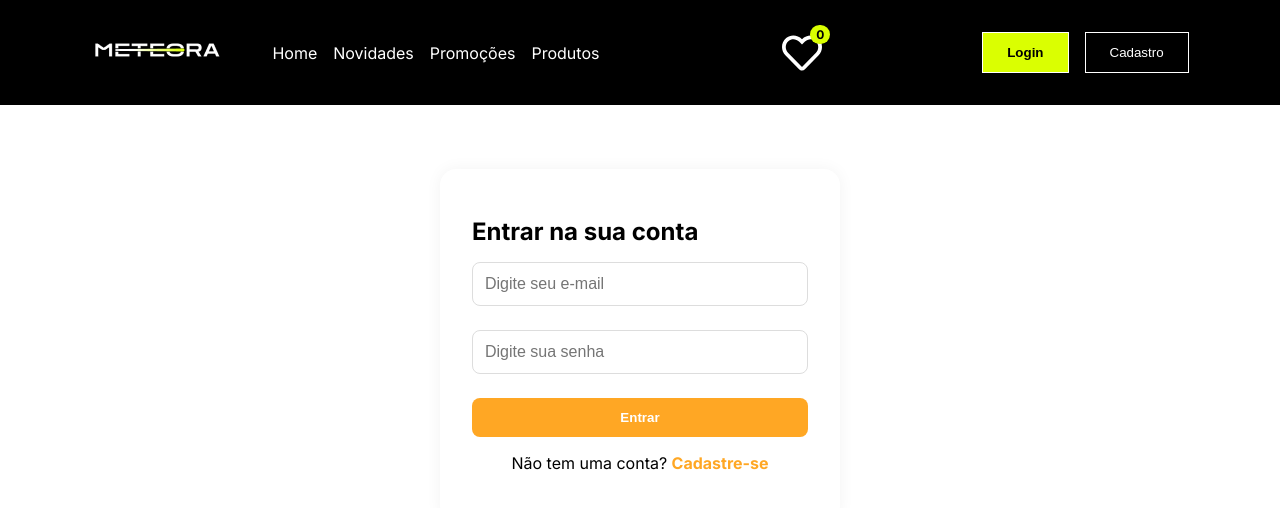
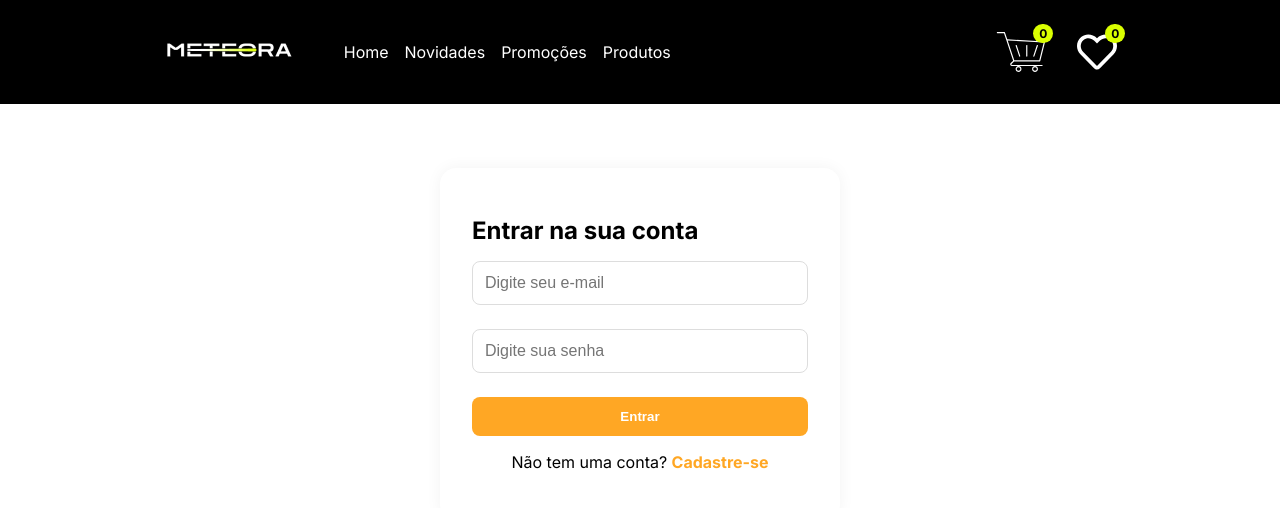
Before and after one commit to danielcoosta1/Meteora, a React (Vite) app: page /login in a window 1280 px wide. Shown: the top 508 px of the page. Built offline with nearby package versions, Linux system fonts and the light colour scheme; no server answers.

Commit message:
Alterando para o icone de carrinho aparecer em todas as pagina, e alterando a forma que os botões de cadastro e login aparecem

```diff
--- a/src/components/BarraDeNavegacao/index.jsx
+++ b/src/components/BarraDeNavegacao/index.jsx
@@ -25,11 +25,13 @@ import { NavLink } from "react-router-dom";
 
 import { useLocation } from "react-router-dom";
 import { useProdutos } from "../../hooks/useProdutos";
+import { useAuth } from "../../hooks/useAuth";
 
 const BarraDeNavegacao = () => {
   const { carrinho, abrirMenu } = useCarrinho();
   const { termoBusca, setTermoBusca } = useProdutos(); // Importa o hook de carrinho
   const { favoritos } = useFavoritos();
+  const { usuario } = useAuth();
 
   const location = useLocation();
   const rotaAtual = location.pathname;
@@ -44,10 +46,6 @@ const BarraDeNavegacao = () => {
   // Flags para verificar as rotas específicas
   const exibirCampoBusca =
     rotaAtual === "/produtos" || rotaAtual === "/favoritos";
-  const exibirIconeCarrinho =
-    rotaAtual === "/" ||
-    rotaAtual === "/favoritos" ||
-    rotaAtual === "/produtos";
 
   return (
     <NavEstilizada>
@@ -84,7 +82,6 @@ const BarraDeNavegacao = () => {
         )}
 
         <ContainerIcones>
-          {exibirIconeCarrinho && (
           <IconeCarrinho onClick={abrirMenu}>
             <ImgEstilizada
               src={iconeCarrinho}
@@ -94,7 +91,6 @@ const BarraDeNavegacao = () => {
               {carrinho.reduce((acc, item) => acc + item.quantidade, 0)}
             </span>
           </IconeCarrinho>
-          )}
 
           <NavLink to="/favoritos">
             {({ isActive }) => (
@@ -105,6 +101,7 @@ const BarraDeNavegacao = () => {
             )}
           </NavLink>
         </ContainerIcones>
+        {!usuario && rotaAtual !== "/login" && rotaAtual !== "/cadastro" && (
           <ContainerAuth>
             <NavLink
               to="/login"
@@ -119,6 +116,7 @@ const BarraDeNavegacao = () => {
               <button>Cadastro</button>
             </NavLink>
           </ContainerAuth>
+        )}
       </ConteinerDireitoEstilizado>
     </NavEstilizada>
   );
```
Lines whose indentation alone changed are shown as unchanged.
